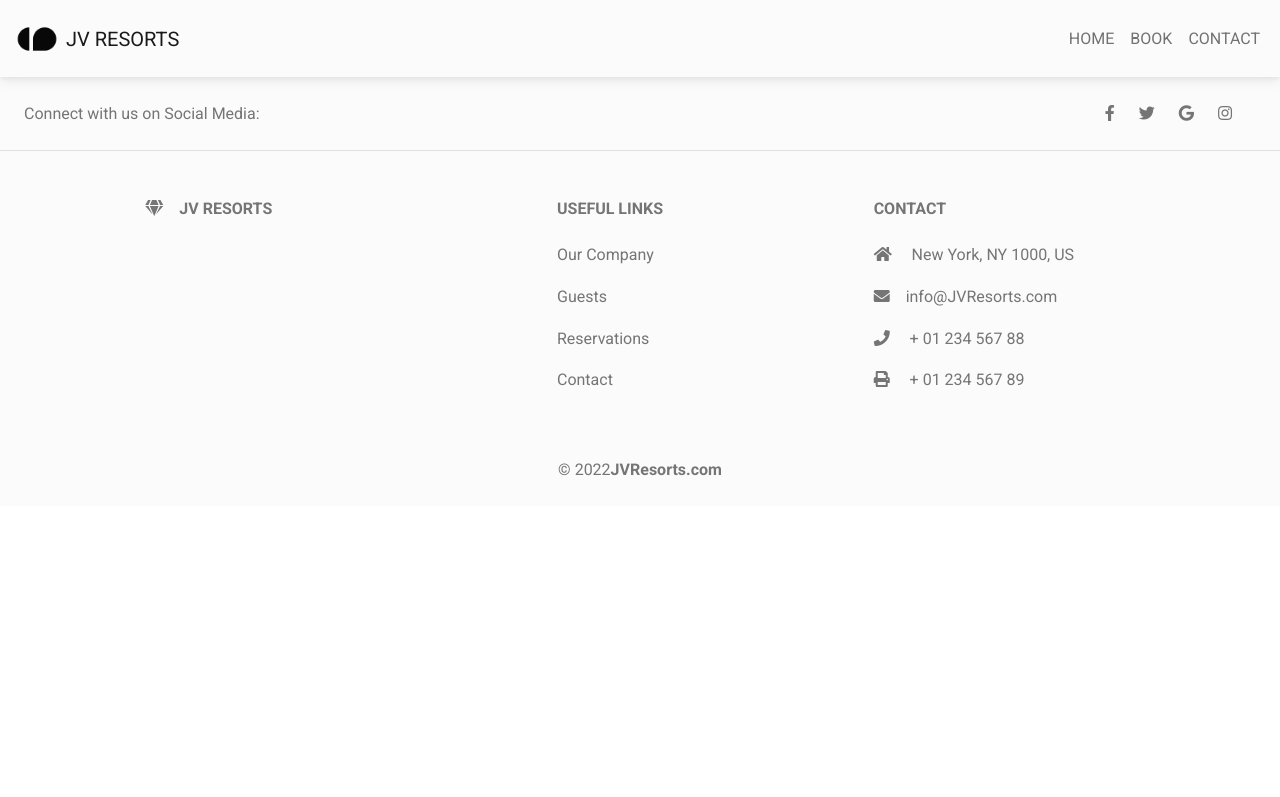
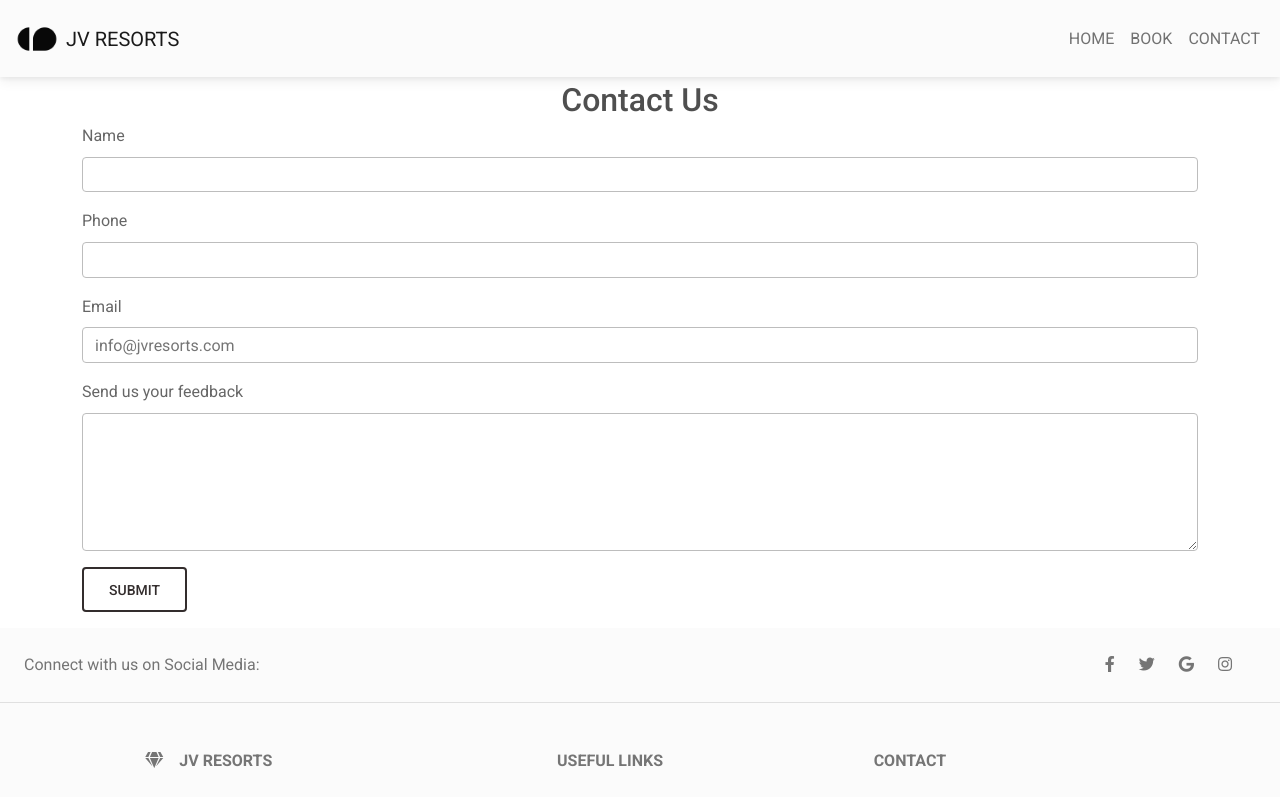
Before and after one commit to jeremyverstegen/hotel-site, a React (Create React App) app: page /contact in a window 1280 px wide. Shown: the top 797 px of the page. Built offline with nearby package versions, Linux system fonts and the light colour scheme.

Commit message:
Contact us page and reservation comp

```diff
--- a/src/App.js
+++ b/src/App.js
@@ -2,6 +2,7 @@ import React from 'react';
 import Header from './components/Header/Header';
 import Footer from './components/Footer/Footer';
 import Home from './components/Home/Home';
+import Contact from './components/Contact/Contact';
 import Reservation from './components/Reservation/Reservation';
 import { BrowserRouter, Routes, Route, } from 'react-router-dom';
 
@@ -14,6 +15,7 @@ function App() {
       <Routes>
         <Route path='/' element={<Home />} />
         <Route path='/book' element={<Reservation />} />
+        <Route path='contact' element={<Contact />} />
       </Routes>
       <Footer />
     </BrowserRouter>
--- /dev/null
+++ b/src/components/Contact/Contact.js
@@ -0,0 +1,33 @@
+import React from "react";
+import { Form, FormGroup, Label, Input } from 'reactstrap';
+import { MDBBtn } from "mdb-react-ui-kit";
+import './contact.css'
+
+const Contact = () => {
+    return (
+        <div className='container'>
+            <h2>Contact Us</h2>
+            <Form>
+                <FormGroup>
+                    <Label for='name'>Name</Label>
+                    <Input type='name' name='name' id='name' />
+                </FormGroup>
+                <FormGroup>
+                    <Label for='phone'>Phone</Label>
+                    <Input type='phone' name='phone' id='phone' />
+                </FormGroup>
+                <FormGroup>
+                    <Label for='email'>Email</Label>
+                    <Input type='email' name='email' id='email' placeholder='info@jvresorts.com' />
+                </FormGroup>
+                <FormGroup>
+                    <Label for='text'>Send us your feedback</Label>
+                    <Input type='textarea' rows='5' name='text' id='text' />
+                </FormGroup>
+                <MDBBtn className='btn' size='lg' outline color='dark'>Submit</MDBBtn>
+            </Form>
+        </div>
+    )
+}
+
+export default Contact;
--- /dev/null
+++ b/src/components/Contact/contact.css
@@ -0,0 +1,3 @@
+.btn {
+    margin-bottom: 1rem;
+}
--- a/src/components/Reservation/Reservation.js
+++ b/src/components/Reservation/Reservation.js
@@ -1,9 +1,28 @@
 import React, { Component } from 'react';
+import { Form, FormGroup, Label, Input } from 'reactstrap';
 
 class Reservation extends Component {
     render() {
         return (
-            <div><h1>HELLO</h1></div>
+            <div className='container'>
+                <h2>Find Your Perfect Getaway</h2>
+                <div className='row'>
+                    <div className='col'>
+                        <Form>
+                            <FormGroup>
+                                <Label for='destination' size='lg'>Find your destination</Label>
+                                <Input type='text' name='text' id='text' placeholder='Where do you want to go?'/>
+                            </FormGroup>
+                        </Form>
+                    </div>
+                    <div className='col'>
+
+                    </div>
+                    <div className='col'>
+
+                    </div>
+                </div>
+            </div>
         )
     }
 }
```
